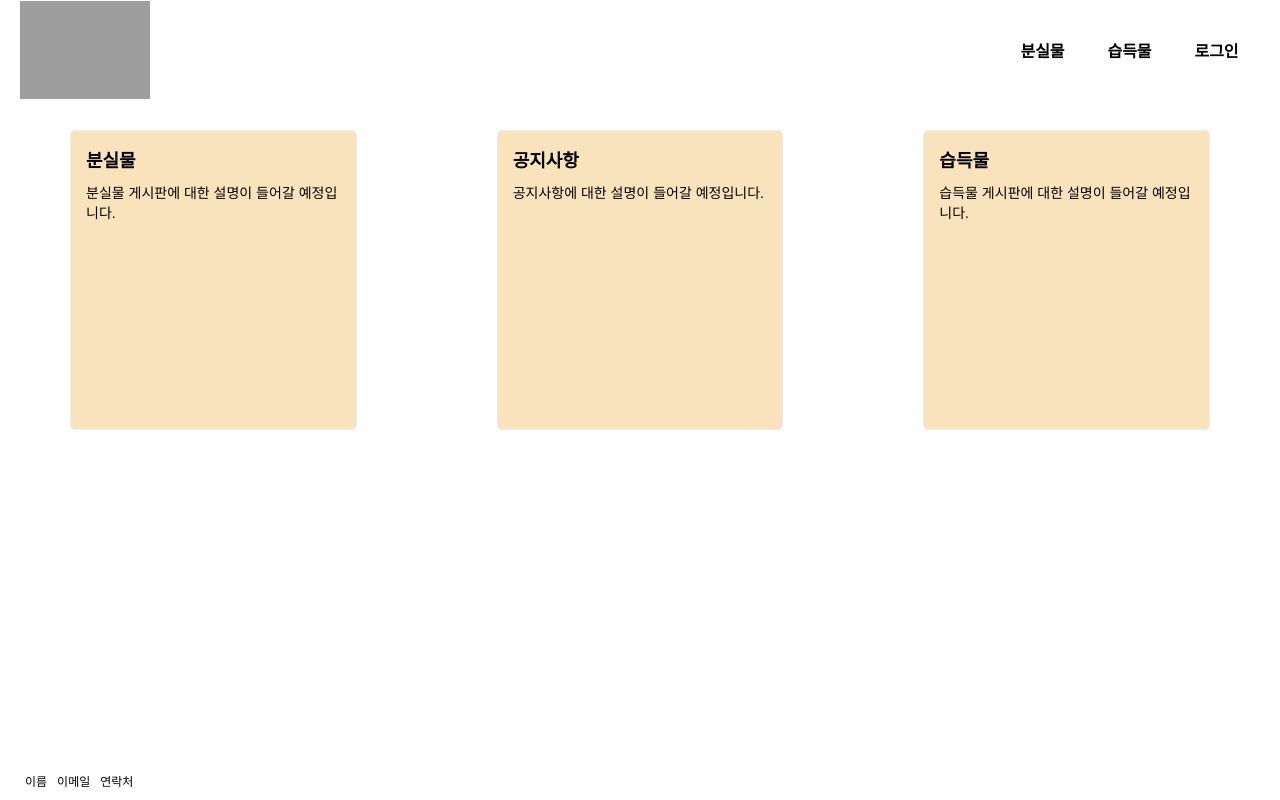
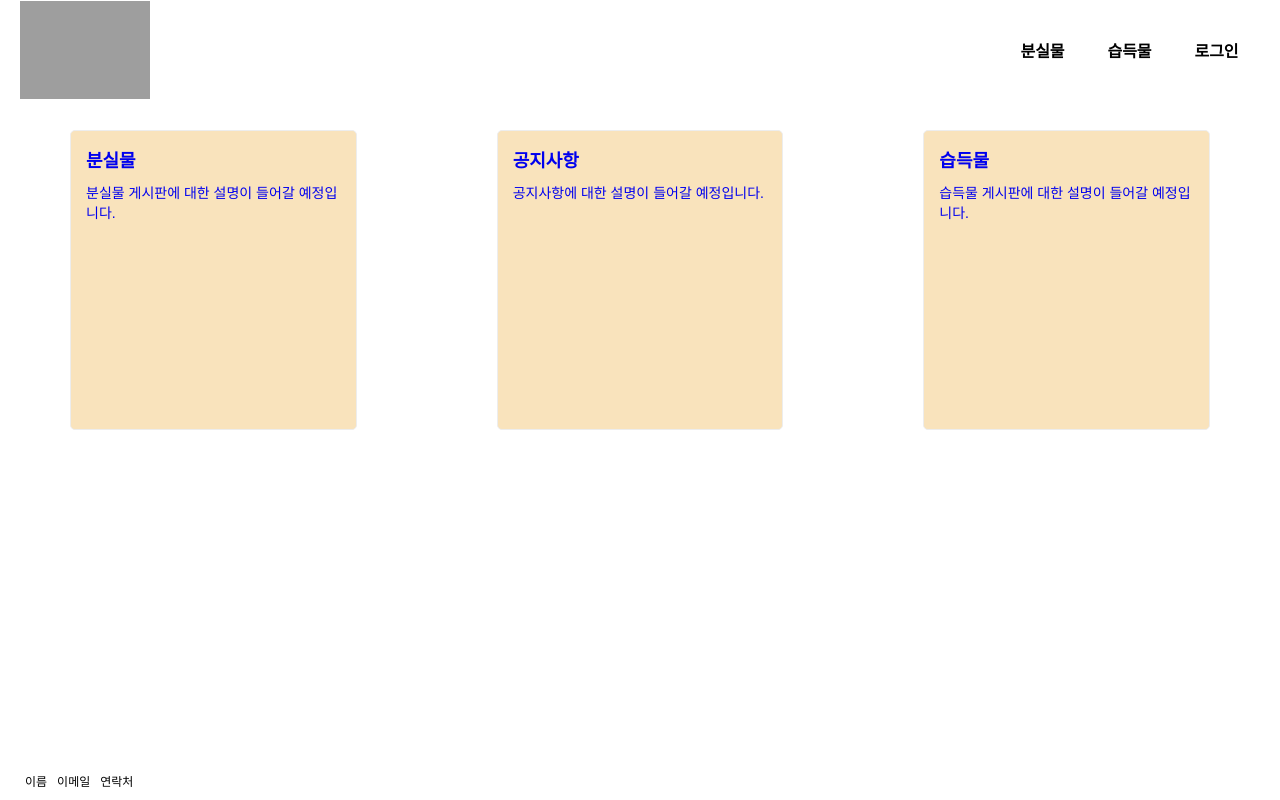
Before and after one commit to deltaori0/deltaori0.github.io, a React (Create React App) app in the folder find_thanku/: page / in a window 1280 px wide. Built offline with nearby package versions, Linux system fonts and the light colour scheme; grey boxes are pictures that could not be loaded.

Commit message:
feat: link feature to main blocks

```diff
--- a/find_thanku/src/view/main/index.js
+++ b/find_thanku/src/view/main/index.js
@@ -8,19 +8,19 @@ const Main = () => {
     <Layout>
       <S.Main>
         <S.MainContainer>
-          <S.BlockContainer>
+          <S.BlockContainer to="board_lost">
             <S.Title>분실물</S.Title>
             <S.Description>
               분실물 게시판에 대한 설명이 들어갈 예정입니다.
             </S.Description>
           </S.BlockContainer>
-          <S.BlockContainer>
+          <S.BlockContainer to="notice">
             <S.Title>공지사항</S.Title>
             <S.Description>
               공지사항에 대한 설명이 들어갈 예정입니다.
             </S.Description>
           </S.BlockContainer>
-          <S.BlockContainer>
+          <S.BlockContainer to="board_find">
             <S.Title>습득물</S.Title>
             <S.Description>
               습득물 게시판에 대한 설명이 들어갈 예정입니다.
--- a/find_thanku/src/view/main/styles.js
+++ b/find_thanku/src/view/main/styles.js
@@ -1,3 +1,4 @@
+import { Link } from "react-router-dom";
 import styled from "styled-components/macro";
 import { THEME_COLOR } from "../../constant";
 
@@ -19,7 +20,7 @@ export const MainContainer = styled.div`
   justify-content: center;
 `;
 
-export const BlockContainer = styled.div`
+export const BlockContainer = styled(Link)`
   width: 30rem;
   height: 30rem;
 
@@ -35,6 +36,7 @@ export const BlockContainer = styled.div`
   align-items: center;
 
   background-color: ${THEME_COLOR.LIGHT_YELLOW};
+  text-decoration: none;
 `;
 
 export const Title = styled.div`
```
